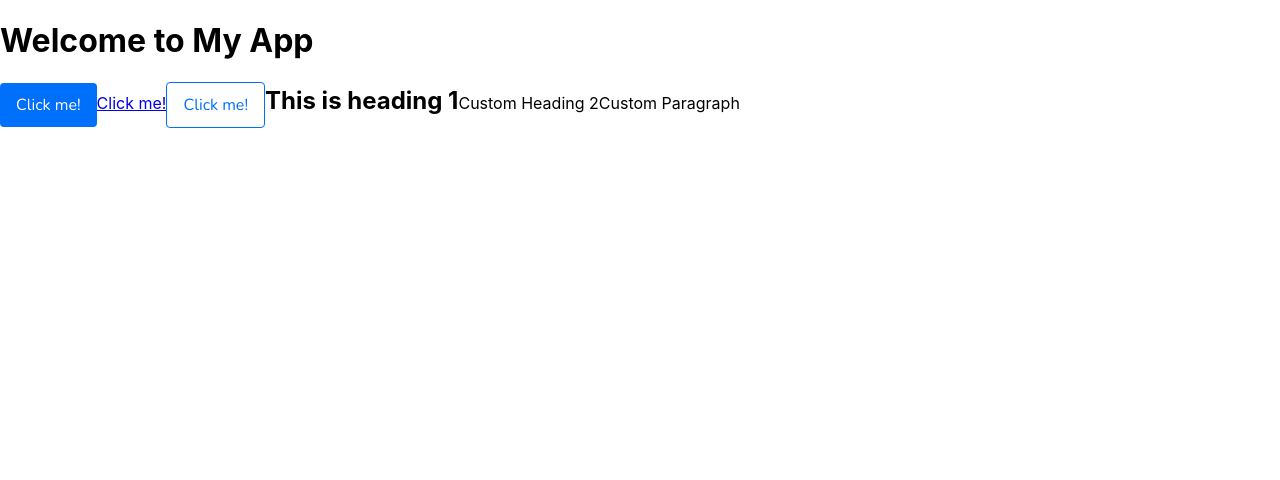
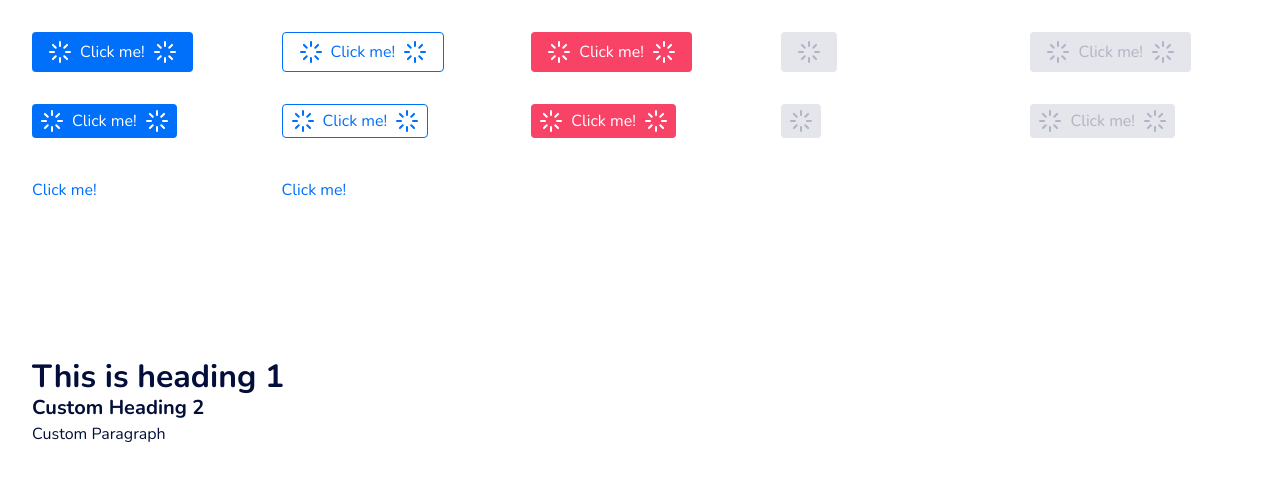
Before and after one commit to Picardward94/li-component-library, a React (Create React App) app: page / in a window 1280 px wide. Shown: the top 480 px of the page. Built offline with nearby package versions, Linux system fonts and the light colour scheme.

Commit message:
icons + button update

```diff
--- a/src/App.css
+++ b/src/App.css
@@ -1,5 +1,14 @@
 .App {
   text-align: center;
+}
+
+*,
+*::before,
+*::after {
+	-webkit-box-sizing: border-box !important;
+	-moz-box-sizing: border-box !important;
+	-ms-box-sizing: border-box !important;
+	box-sizing: border-box !important;
 }
 
 .App-logo {
--- a/src/App.js
+++ b/src/App.js
@@ -9,13 +9,119 @@ function App() {
   return (
     <StyledEngineProvider injectFirst>
       <ThemeProvider theme={theme}>
-        <div className="App">
-          <h1>Welcome to My App</h1>
+        <div style={{ padding: "32px" }}>
+          {/* Using the Button component */}
+          <div
+            style={{
+              display: "grid",
+              gridTemplateRows: "1fr 1fr 1fr 1fr 1fr",
+              gridTemplateColumns: "1fr 1fr 1fr 1fr 1fr",
+              gap: "32px",
+            }}
+          >
+            {" "}
+            <div>
+              {" "}
+              <Button
+                leftIcon="LoadingIcon"
+                textValue="Click me!"
+                rightIcon="LoadingIcon"
+              ></Button>
+            </div>
+            <div>
+              <Button
+                leftIcon="LoadingIcon"
+                textValue="Click me!"
+                rightIcon="LoadingIcon"
+                type="secondary"
+              ></Button>
+            </div>
+            <div>
+              <Button
+                leftIcon="LoadingIcon"
+                textValue="Click me!"
+                rightIcon="LoadingIcon"
+                type="danger"
+              ></Button>
+            </div>
+            <div>
+              <Button
+                leftIcon="LoadingIcon"
+                textValue="Click me!"
+                rightIcon="LoadingIcon"
+                type="loading"
+              ></Button>
+            </div>
+            <div>
+              <Button
+                leftIcon="LoadingIcon"
+                textValue="Click me!"
+                rightIcon="LoadingIcon"
+                type="disabled"
+              ></Button>
+            </div>
+            <div>
+              {" "}
+              <Button
+                size="small"
+                leftIcon="LoadingIcon"
+                textValue="Click me!"
+                rightIcon="LoadingIcon"
+                s
+              ></Button>
+            </div>
+            <div>
+              <Button
+                size="small"
+                leftIcon="LoadingIcon"
+                textValue="Click me!"
+                rightIcon="LoadingIcon"
+                type="secondary"
+              ></Button>
+            </div>
+            <div>
+              <Button
+                size="small"
+                leftIcon="LoadingIcon"
+                textValue="Click me!"
+                rightIcon="LoadingIcon"
+                type="danger"
+              ></Button>
+            </div>
+            <div>
+              <Button
+                size="small"
+                textValue="Click me!"
+                type="loading"
+              ></Button>
+            </div>
+            <div>
+              <Button
+                size="small"
+                leftIcon="LoadingIcon"
+                textValue="Click me!"
+                rightIcon="LoadingIcon"
+                type="disabled"
+              ></Button>
+            </div>
+            <div>
+              <Button
+                textValue="Click me!"
+                type="primary"
+                size="text"
+                href=""
+              ></Button>
+            </div>
+            <div>
+              <Button
+                textValue="Click me!"
+                type="secondary"
+                size="text"
+                href=""
+              ></Button>
+            </div>
 
-          {/* Using the Button component */}
-          <Button textValue="Click me!"></Button>
-          <Button textValue="Click me!" size="text"></Button>
-          <Button textValue="Click me!" type="secondary"></Button>
+          </div>
 
           {/* Using LiTypography with custom typography variants */}
           <LiTypography variant="heading-1">This is heading 1</LiTypography>
--- a/src/components/atoms/Button.js
+++ b/src/components/atoms/Button.js
@@ -1,81 +1,144 @@
 import React from "react";
 import styled from "@emotion/styled";
 import Button from "@mui/material/Button";
-import IconButton from "@mui/material/IconButton";
+import IconWrapper from "../tokens/icons/IconWrapper";
 
-const StyledButton = styled(Button)(({ theme, type }) => ({
+const StyledButton = styled(Button)(({ theme }) => ({
   "&.MuiButton-root": {
-    textTransform: "none", // Add this line to override the uppercase styling
+    textTransform: "none",
+
     "&.primary": {
-      backgroundColor: theme.palette.colorTokens.surface["action-primary"], // Use surface-action-primary color token
-      color: theme.palette.colorTokens.text["on-action"], // Use text-on-action color token
+      backgroundColor: theme.palette.colorTokens.surface["action-primary"],
+      color: theme.palette.colorTokens.text["on-action"],
       "&:hover": {
-        backgroundColor: theme.palette.colorTokens.surface["action-hover"], // Use surface-action-hover color token
+        backgroundColor: theme.palette.colorTokens.surface["action-hover"],
       },
     },
     "&.secondary": {
-      backgroundColor: theme.palette.colorTokens.surface.table["card-odd"], // Use table-card-odd-white color token
-      color: theme.palette.colorTokens.text.action, // Use text-action color token
-      border: `1px solid ${theme.palette.colorTokens.text.action}`, // Use text-action color for border
+      backgroundColor: theme.palette.colorTokens.surface.table["card-odd"],
+      color: theme.palette.colorTokens.text.action,
+      border: `1px solid ${theme.palette.colorTokens.text.action}`,
       "&:hover": {
-        backgroundColor: theme.palette.colorTokens.surface["action-primary"], // Use surface-action-primary color token
-        color: theme.palette.colorTokens.text["on-action"], // Use text-on-action color token
+        backgroundColor: theme.palette.colorTokens.surface["action-primary"],
+        color: theme.palette.colorTokens.text["on-action"],
       },
     },
     "&.danger": {
-      backgroundColor: theme.palette.colorTokens.utility["error-dark"], // Use error-dark color token
+      backgroundColor: theme.palette.colorTokens.utility["error-main"],
+      color: theme.palette.colorTokens.text["on-action"],
       "&:hover": {
-        backgroundColor: theme.palette.colorTokens.utility["error-main"], // Use error-main color token
+        backgroundColor: theme.palette.colorTokens.utility["error-dark"],
       },
     },
-    "&.disabled": {
-      backgroundColor: theme.palette.colorTokens.surface["disabled"], // Use surface-disabled color token
+    "&.disabled, &.loading": {
+      backgroundColor: theme.palette.colorTokens.surface["disabled"],
       pointerEvents: "none",
+      color: theme.palette.colorTokens.text["disabled"],
     },
-    "&.loading": {
-      backgroundColor: theme.palette.colorTokens.utility["information-main"], // Use information-main color token
-      pointerEvents: "none",
+    "&.regular": {
+      padding: `${theme.spacing(1)} ${theme.spacing(2)}`,
+      fontSize: theme.typography["paragraph"].fontSize,
+      height: `${theme.spacing(5)}`,
+      minWidth: `${theme.spacing(5)}`,
     },
     "&.small": {
       padding: `${theme.spacing(0.75)} ${theme.spacing(1)}`,
-      fontSize: theme.typography["paragraph"].fontSize, // Use paragraph font size
-    },
-    "&.regular": {
-      padding: `${theme.spacing(1)} ${theme.spacing(2)}`,
-      fontSize: theme.typography["paragraph"].fontSize, // Use paragraph font size
+      fontSize: theme.typography["paragraph"].fontSize,
+      height: `34px`,
+      minWidth: `34px`,
     },
     "&.text": {
-      padding: 0,
-      backgroundColor: "transparent",
+      background: "none",
+      border: "0",
+      fontSize: "inherit",
+      height: "inherit",
+      padding: "0",
+      textDecoration: "none",
+      "&.primary, &.secondary": {
+        color: theme.palette.colorTokens.text["action"],
+        "&:hover": {
+          color: theme.palette.colorTokens.text["action-hover"],
+          background: "none",
+          textDecoration: "underline",
+        },
+      },
     },
+    "&.left-icon svg": {
+      paddingRight: theme.spacing(1),
+    },
+    "&.right-icon svg": {
+      paddingLeft: theme.spacing(1),
+    },
+    "&.left-icon.right-icon svg:first-of-type": {
+      paddingLeft: theme.spacing(0),
+    },
+    "&.left-icon.right-icon svg:last-of-type, &.loading.left-icon svg": {
+      paddingRight: theme.spacing(0),
+    }
   },
 }));
 
-// Button Component
 const CustomButton = ({
   type = "primary",
   size = "regular",
   showText = true,
   textValue,
-  showLeftIcon = false,
-  showRightIcon = false,
   leftIcon,
   rightIcon,
   ...props
 }) => {
+  if (type === "loading") {
+    leftIcon = "LoadingIcon";
+    rightIcon = null;
+    showText = false;
+  }
+
+  const hasText = showText && Boolean(textValue);
+
+  // Construct the classes string
+  const classes = [
+    'MuiButton-root',
+    type,
+    size,
+    leftIcon ? 'left-icon' : '',
+    rightIcon ? 'right-icon' : ''
+  ].filter(Boolean).join(' ');
+
+  const iconPadding = hasText ? "16px" : "0";
+
   if (size === "text") {
     return (
-      <a href="#" className={`${type} ${size}`} {...props}>
-        {showText && textValue}
-      </a>
+      <StyledButton
+
+        href="#"
+        className={classes}
+        disableRipple
+        {...props}
+      >
+        {textValue}
+      </StyledButton>
     );
   }
 
   return (
-    <StyledButton className={`${type} ${size}`} disableRipple {...props}>
-      {showLeftIcon && <IconButton>{leftIcon}</IconButton>}
-      {showText && textValue}
-      {showRightIcon && <IconButton>{rightIcon}</IconButton>}
+    <StyledButton className={classes} disableRipple {...props}>
+      {leftIcon && (
+        <IconWrapper
+          iconName={leftIcon}
+          size="medium"
+          paddingRight={iconPadding}
+          paddingLeft="0"
+        />
+      )}
+      {hasText && textValue}
+      {rightIcon && (
+        <IconWrapper
+          iconName={rightIcon}
+          size="medium"
+          paddingLeft={iconPadding}
+          paddingRight="0"
+        />
+      )}
     </StyledButton>
   );
 };
--- a/src/components/tokens/LiTypography.js
+++ b/src/components/tokens/LiTypography.js
@@ -1,14 +1,22 @@
 import React from 'react';
 import Typography from '@mui/material/Typography';
 import styled from '@emotion/styled';
+import { useTheme } from '@mui/material/styles';
 
-const StyledTypography = styled(Typography)(({ theme, variant }) => {
-  const customStyles = theme.typography[variant] || {};
-  return customStyles;
+const StyledTypography = styled(Typography)(({ theme, customvariant }) => {
+  const defaultStyles = theme.typography[customvariant] || {};
+  return {
+    ...defaultStyles,
+    color: theme.typography.color,
+    fontFamily: theme.typography.fontFamily,
+  };
 });
 
 const LiTypography = ({ variant, ...props }) => {
-  return <StyledTypography variant={variant} {...props} />;
+  const theme = useTheme();
+  const customvariant = theme.typography[variant] ? variant : undefined;
+
+  return <StyledTypography customvariant={customvariant} variant={customvariant ? undefined : variant} {...props} />;
 };
 
 export default LiTypography;
--- /dev/null
+++ b/src/components/tokens/icons/IconWrapper.js
@@ -0,0 +1,24 @@
+import React from 'react';
+
+const sizes = {
+  small: '16px',
+  medium: '24px',
+  large: '32px',
+};
+
+const IconWrapper = ({ iconName, size = 'medium', ...props }) => {
+  let IconComponent;
+
+  try {
+    IconComponent = require(`./icons-individal/${iconName}.js`).default;
+  } catch (error) {
+    console.warn(`Icon named "${iconName}" not found.`);
+    return null;
+  }
+
+  const iconSize = sizes[size];
+
+  return <IconComponent width={iconSize} height={iconSize} {...props} />;
+};
+
+export default IconWrapper;
--- /dev/null
+++ b/src/components/tokens/icons/icons-individal/LoadingIcon.js
@@ -0,0 +1,28 @@
+// icons/search.js
+import React from "react";
+
+const LoadingIcon = ({ width, height, ...props }) => (
+  <svg
+    xmlns="http://www.w3.org/2000/svg"
+    width="24"
+    height="24"
+    viewBox="0 0 24 24"
+    fill="none"
+    stroke="currentColor"
+    strokeWidth="2"
+    strokeLinecap="round"
+    strokeLinejoin="round"
+    className="feather feather-loader"
+  >
+    <line x1="12" y1="2" x2="12" y2="6" />
+    <line x1="12" y1="18" x2="12" y2="22" />
+    <line x1="4.93" y1="4.93" x2="7.76" y2="7.76" />
+    <line x1="16.24" y1="16.24" x2="19.07" y2="19.07" />
+    <line x1="2" y1="12" x2="6" y2="12" />
+    <line x1="18" y1="12" x2="22" y2="12" />
+    <line x1="4.93" y1="19.07" x2="7.76" y2="16.24" />
+    <line x1="16.24" y1="7.76" x2="19.07" y2="4.93" />
+  </svg>
+);
+
+export default LoadingIcon;
--- a/src/components/tokens/theme.js
+++ b/src/components/tokens/theme.js
@@ -56,32 +56,32 @@ const colorTokens = {
     highlight: palette.yellow[200],
   },
   surface: {
-    "page": palette.grey[200],
-    "disabled": palette.grey[300],
-    "dark": palette.darkBlue[700],
+    page: palette.grey[200],
+    disabled: palette.grey[300],
+    dark: palette.darkBlue[700],
     "action-primary": palette.blue[500],
     "action-hover": palette.blue[600],
     "action-light": palette.blue[100],
     "modal-background": palette.darkBlue.modal,
 
     table: {
-      "background": palette.grey[100],
-      "text": palette.darkBlue[700],
+      background: palette.grey[100],
+      text: palette.darkBlue[700],
       "card-odd": palette.white,
-      "even": palette.grey[100],
-      "hover": palette.blue[100],
+      even: palette.grey[100],
+      hover: palette.blue[100],
     },
     header: {
-      "items": palette.white,
-      "background": palette.darkBlue[700],
-    }
+      items: palette.white,
+      background: palette.darkBlue[700],
+    },
   },
   border: {
-    "primary": palette.grey[300],
-    "secondary": palette.grey[400],
-    "icon": palette.white,
-    "action": palette.blue[500],
-    "dark": palette.darkBlue[700],
+    primary: palette.grey[300],
+    secondary: palette.grey[400],
+    icon: palette.white,
+    action: palette.blue[500],
+    dark: palette.darkBlue[700],
   },
   utility: {
     "error-dark": palette.red[300],
@@ -105,22 +105,23 @@ const theme = createTheme({
   },
   typography: {
     fontFamily: "'Nunito', sans-serif",
+    color: colorTokens.text.body,
     "heading-1": {
-      fontSize: "24px",
+      fontSize: "32px",
       lineHeight: "34px",
       fontWeight: 700,
     },
-    "h2": {
+    "heading-2": {
       fontSize: "20px",
       lineHeight: "28px",
       fontWeight: 700,
     },
-    "h3": {
+    "heading-3": {
       fontSize: "18px",
       lineHeight: "26px",
       fontWeight: 700,
     },
-    "paragraph": {
+    paragraph: {
       fontSize: "16px",
       lineHeight: "24px",
       fontWeight: 400,
@@ -138,7 +139,7 @@ const theme = createTheme({
   },
   palette: {
     ...palette,
-    colorTokens
+    colorTokens,
   },
 });
 
```
Also changed, not shown: src/components/atoms/Button.css (deleted, +0 -79 lines).
